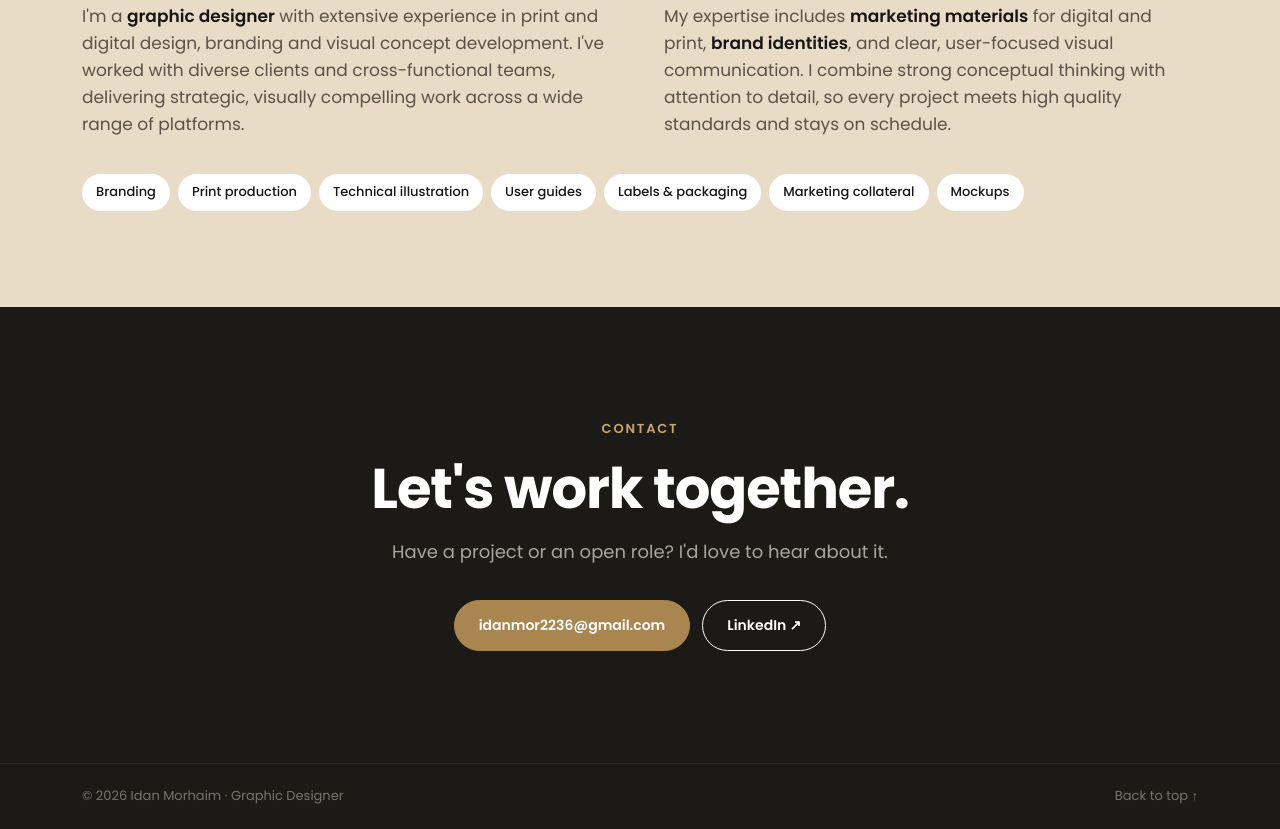
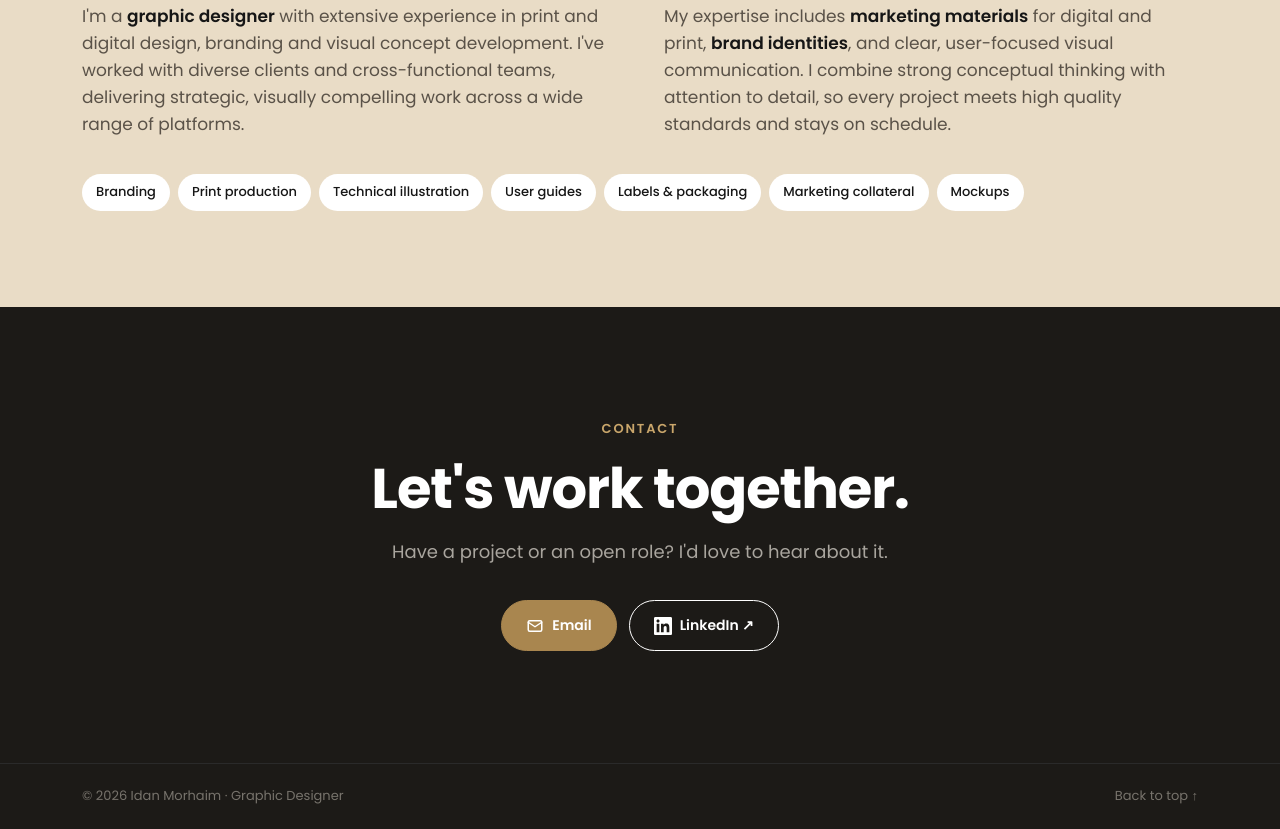
Before and after one commit to IdanDesign/idan-portfolio, a plain HTML site: page index.html in a window 1280 px wide. Shown: the part 2115-2944 px from the top of the page. Drawn offline with Linux system fonts and the light colour scheme.

Commit message:
Add SVG icons to contact buttonsAdd email and LinkedIn icons to contact buttons
Updated buttons in the contact section to include SVG icons for email and LinkedIn.

```diff
--- a/index.html
+++ b/index.html
@@ -10,7 +10,8 @@
 .logo{font-weight:700;letter-spacing:.02em;font-size:18px}.logo span{color:var(--acc)}
 .nav ul{display:flex;gap:32px;list-style:none;font-size:14px;font-weight:500}.nav ul a{color:var(--muted)}.nav ul a:hover{color:var(--ink)}
 .btn{display:inline-flex;align-items:center;gap:8px;padding:13px 24px;border-radius:999px;font-size:14px;font-weight:600;border:1.5px solid var(--ink);transition:.2s;white-space:nowrap}
-.btn.solid{background:var(--acc);border-color:var(--acc);color:#fff}.btn.solid:hover{background:var(--ink);border-color:var(--ink)}
+.btn.solid{background:var(--acc);border-color:var(--acc);color:#fff}.btn svg{width:18px;height:18px;flex:none}
+.btn.solid:hover{background:var(--ink);border-color:var(--ink)}
 .btn.ghost:hover{background:var(--ink);color:#fff}.nav .btn{padding:10px 20px}
 .eyebrow{font-size:13px;font-weight:600;letter-spacing:.14em;text-transform:uppercase;color:var(--acc);margin-bottom:18px}
 h1{font-size:76px;line-height:1.05;font-weight:700;letter-spacing:-.02em;margin-bottom:22px}h1 em{font-style:normal;color:var(--acc)}
@@ -82,7 +83,7 @@
 <ul><li><a href="#work">Work</a></li><li><a href="#about">About</a></li><li><a href="#contact">Contact</a></li></ul>
 <a class="btn solid" href="#contact">Let's talk</a><button id="hb" aria-label="Menu"><i></i><i></i></button></div></header>
 <div id="mm"><nav><a href="#work">Work</a><div class="sub" id="msub"></div><a href="#about">About</a><a href="#contact">Contact</a></nav>
-<div class="mf"><a class="btn solid" href="mailto:idanmor2236@gmail.com">Email me</a><a class="btn ghost" href="https://www.linkedin.com/in/idan-morhaim-722478350" target="_blank">LinkedIn ↗</a></div></div>
+<div class="mf"><a class="btn solid" href="mailto:idanmor2236@gmail.com"><svg viewBox="0 0 24 24" fill="none" stroke="currentColor" stroke-width="2" stroke-linecap="round" stroke-linejoin="round" aria-hidden="true"><rect x="3" y="5" width="18" height="14" rx="2"/><path d="m3 7 9 6 9-6"/></svg>Email</a><a class="btn ghost" href="https://www.linkedin.com/in/idan-morhaim-722478350" target="_blank"><svg viewBox="0 0 24 24" fill="currentColor" aria-hidden="true"><path d="M20.447 20.452h-3.554v-5.569c0-1.328-.027-3.037-1.852-3.037-1.853 0-2.136 1.445-2.136 2.939v5.667H9.351V9h3.414v1.561h.046c.477-.9 1.637-1.85 3.37-1.85 3.601 0 4.267 2.37 4.267 5.455v6.286zM5.337 7.433c-1.144 0-2.063-.926-2.063-2.065 0-1.138.92-2.063 2.063-2.063 1.14 0 2.064.925 2.064 2.063 0 1.139-.925 2.065-2.064 2.065zm1.782 13.019H3.555V9h3.564v11.452zM22.225 0H1.771C.792 0 0 .774 0 1.729v20.542C0 23.227.792 24 1.771 24h20.451C23.2 24 24 23.227 24 22.271V1.729C24 .774 23.2 0 22.222 0h.003z"/></svg>LinkedIn ↗</a></div></div>
 <main id="top">
 <div class="heroBg"><div class="wrap hero"><div><div class="eyebrow">Graphic Designer</div><h1>Idan<br>Morhaim<em>.</em></h1>
 <p class="lead">Branding, marketing materials, product labels and user guides, designed with precision and delivered on schedule.</p>
@@ -97,7 +98,7 @@
 <p>My expertise includes <b>marketing materials</b> for digital and print, <b>brand identities</b>, and clear, user-focused visual communication. I combine strong conceptual thinking with attention to detail, so every project meets high quality standards and stays on schedule.</p></div>
 <div class="skills"><span>Branding</span><span>Print production</span><span>Technical illustration</span><span>User guides</span><span>Labels &amp; packaging</span><span>Marketing collateral</span><span>Mockups</span></div></div></section>
 <section class="contact" id="contact"><div class="wrap"><div class="eyebrow">Contact</div><h2>Let's work together.</h2><p>Have a project or an open role? I'd love to hear about it.</p>
-<div class="ctas"><a class="btn solid" href="mailto:idanmor2236@gmail.com">idanmor2236@gmail.com</a><a class="btn ghost" href="https://www.linkedin.com/in/idan-morhaim-722478350" target="_blank">LinkedIn ↗</a></div></div></section></main>
+<div class="ctas"><a class="btn solid" href="mailto:idanmor2236@gmail.com"><svg viewBox="0 0 24 24" fill="none" stroke="currentColor" stroke-width="2" stroke-linecap="round" stroke-linejoin="round" aria-hidden="true"><rect x="3" y="5" width="18" height="14" rx="2"/><path d="m3 7 9 6 9-6"/></svg>Email</a><a class="btn ghost" href="https://www.linkedin.com/in/idan-morhaim-722478350" target="_blank"><svg viewBox="0 0 24 24" fill="currentColor" aria-hidden="true"><path d="M20.447 20.452h-3.554v-5.569c0-1.328-.027-3.037-1.852-3.037-1.853 0-2.136 1.445-2.136 2.939v5.667H9.351V9h3.414v1.561h.046c.477-.9 1.637-1.85 3.37-1.85 3.601 0 4.267 2.37 4.267 5.455v6.286zM5.337 7.433c-1.144 0-2.063-.926-2.063-2.065 0-1.138.92-2.063 2.063-2.063 1.14 0 2.064.925 2.064 2.063 0 1.139-.925 2.065-2.064 2.065zm1.782 13.019H3.555V9h3.564v11.452zM22.225 0H1.771C.792 0 0 .774 0 1.729v20.542C0 23.227.792 24 1.771 24h20.451C23.2 24 24 23.227 24 22.271V1.729C24 .774 23.2 0 22.222 0h.003z"/></svg>LinkedIn ↗</a></div></div></section></main>
 <footer><div class="wrap"><span>© 2026 Idan Morhaim · Graphic Designer</span><a href="#top">Back to top ↑</a></div></footer>
 <button id="totop" aria-label="Back to top">↑</button>
 <div id="lb"><b id="lx">×</b><button id="lp">←</button><img alt=""><button id="ln">→</button><div id="lc"></div></div>
```
